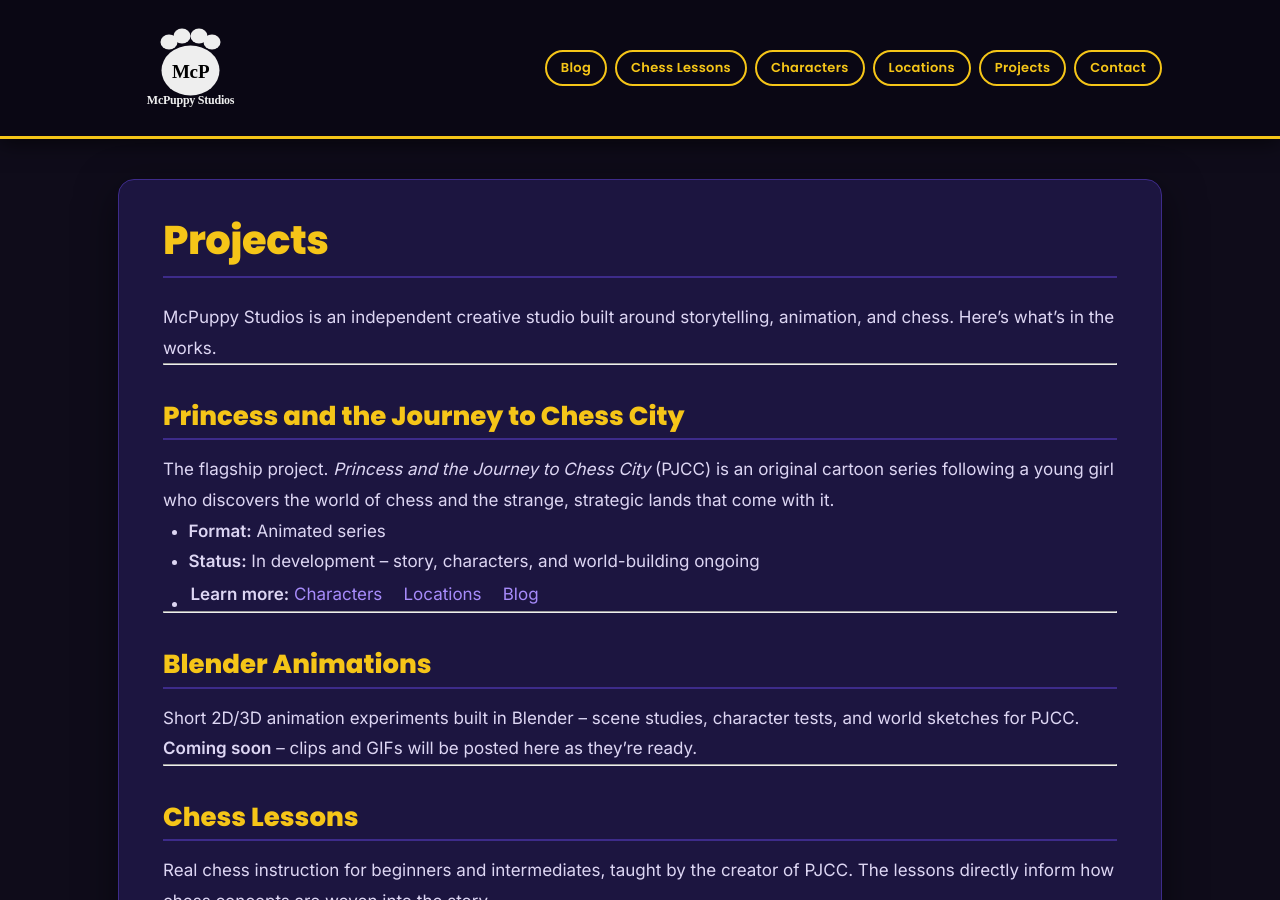
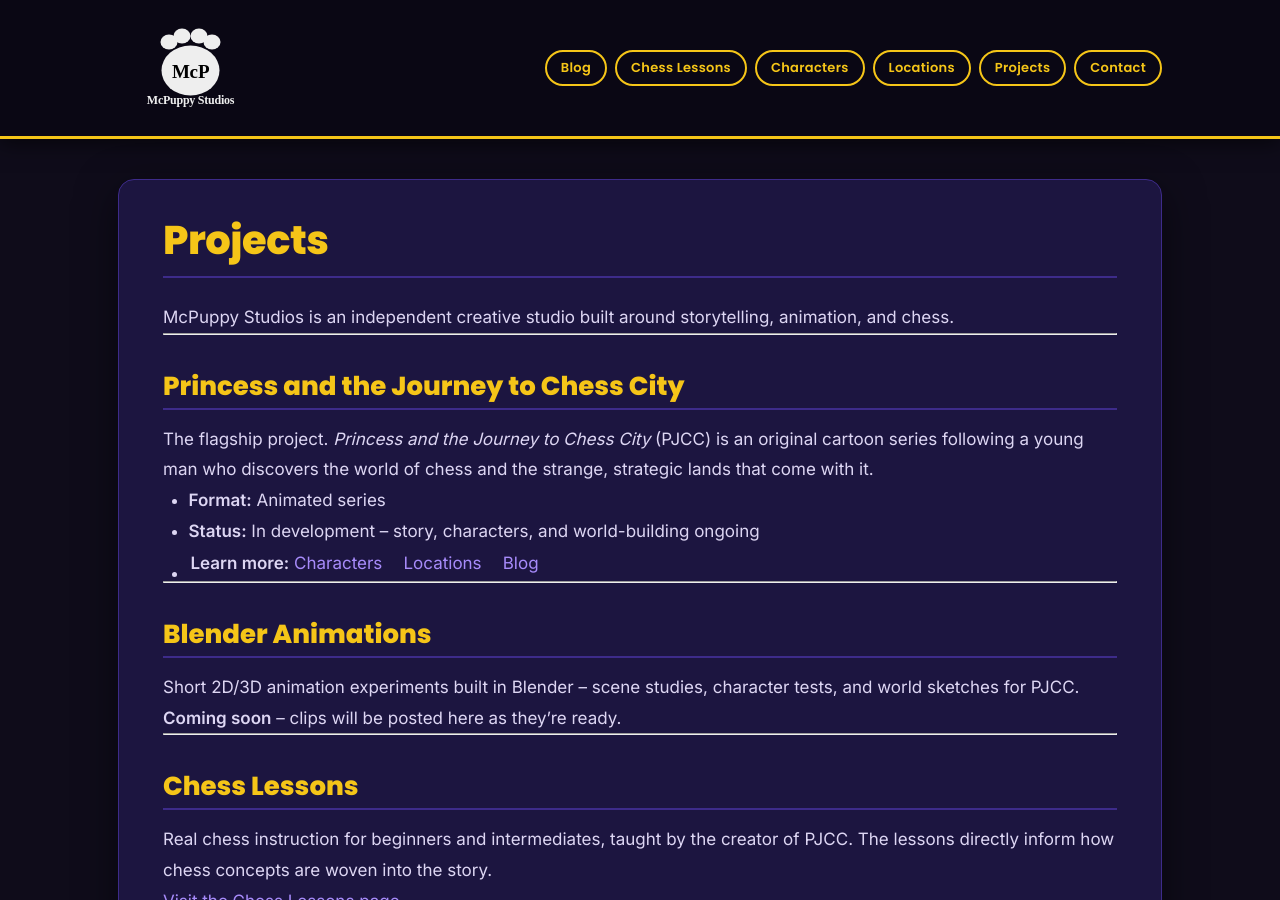
Before and after one commit to ngreen37/ngreen37.github.io, a Jekyll site: the page built from projects.md, in a window 1280 px wide and 900 px high. Built offline with Jekyll 4.4.1, drawn with Linux system fonts in a browser that asks for light colours.

Commit message:
Update projects.md

```diff
--- a/projects.md
+++ b/projects.md
@@ -4,13 +4,13 @@ title: Projects
 permalink: /projects/
 ---
 
-McPuppy Studios is an independent creative studio built around storytelling, animation, and chess. Here's what's in the works.
+McPuppy Studios is an independent creative studio built around storytelling, animation, and chess.
 
 ---
 
 ## Princess and the Journey to Chess City
 
-The flagship project. *Princess and the Journey to Chess City* (PJCC) is an original cartoon series following a young girl who discovers the world of chess and the strange, strategic lands that come with it.
+The flagship project. *Princess and the Journey to Chess City* (PJCC) is an original cartoon series following a young man who discovers the world of chess and the strange, strategic lands that come with it.
 
 - **Format:** Animated series
 - **Status:** In development -- story, characters, and world-building ongoing
@@ -22,7 +22,7 @@ The flagship project. *Princess and the Journey to Chess City* (PJCC) is an orig
 
 Short 2D/3D animation experiments built in Blender -- scene studies, character tests, and world sketches for PJCC.
 
-**Coming soon** -- clips and GIFs will be posted here as they're ready.
+**Coming soon** -- clips will be posted here as they're ready.
 
 ---
 
```
